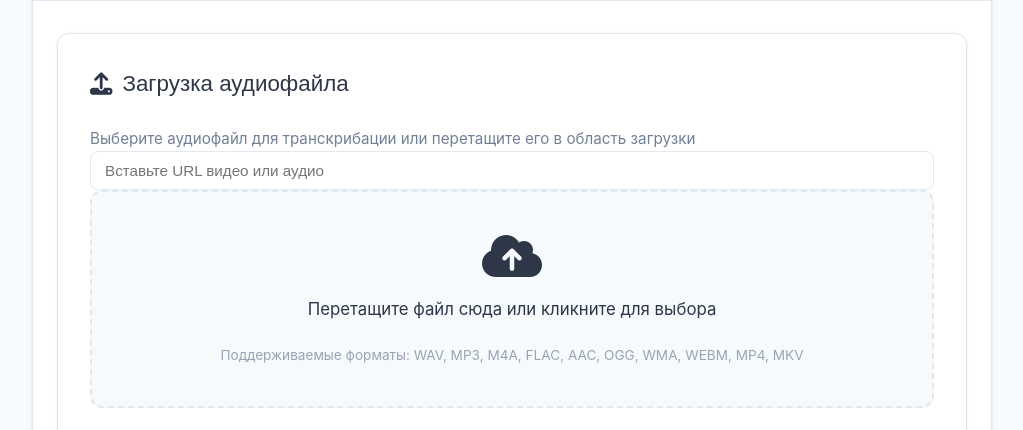
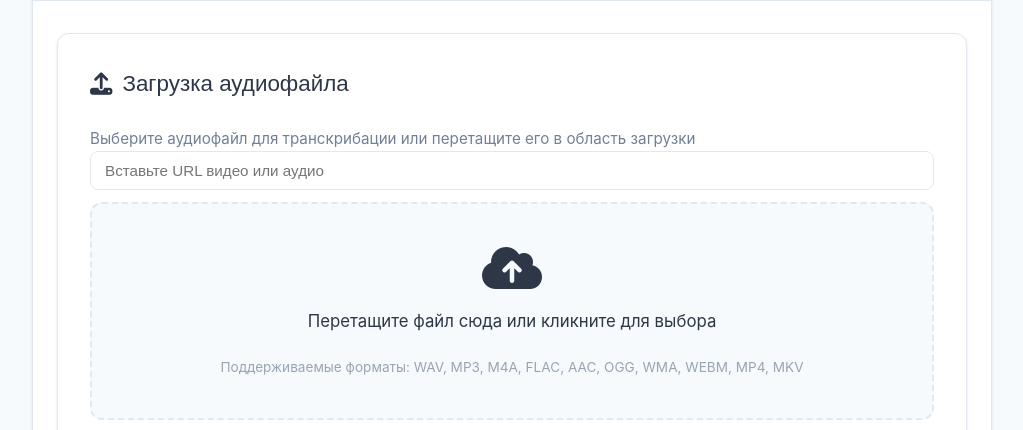
Before and after one commit to dvmironenko/mlx_whisper, a FastAPI app: page /uploads in a window 1280 px wide. Shown: the part 233-663 px from the top of the page, without its empty margins (128-1151 px from the left). Run offline with FastAPI, Linux system fonts and the light colour scheme.

Commit message:
style: add CSS for URL input section on upload page
Co-Authored-By: Claude Opus 4.7 <noreply@anthropic.com>

```diff
--- a/src/static/new_style.css
+++ b/src/static/new_style.css
@@ -251,6 +251,16 @@ body {
     display: none;
 }
 
+/* URL input section */
+.url-input-section {
+    width: 100%;
+    margin-bottom: 12px;
+}
+
+.url-input {
+    width: 100%;
+}
+
 /* Input elements */
 .form-select {
     background-color: var(--background-light);
```
